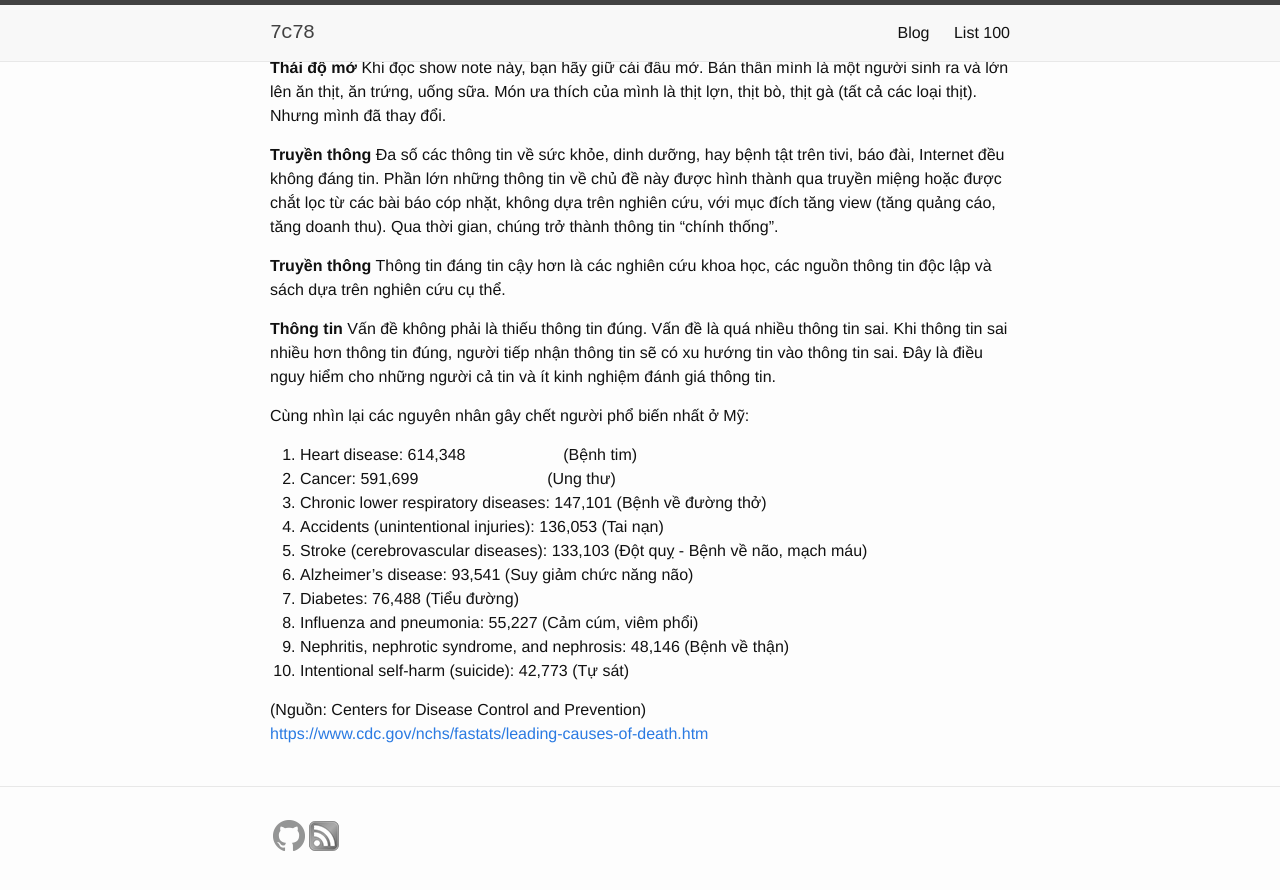
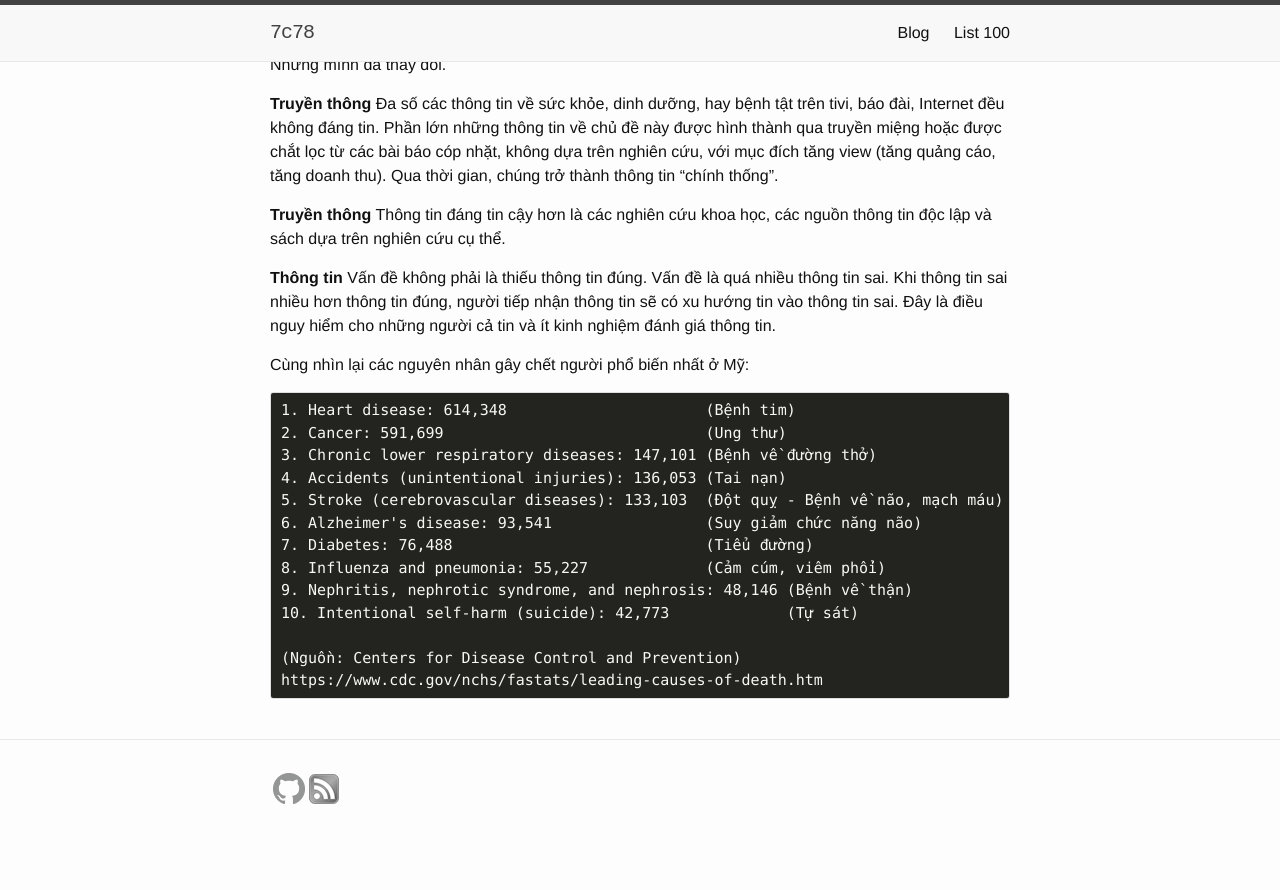
Before and after one commit to 7c78/7c78.github.io, a Jekyll site: the page built from _posts/2019-11-22-health.markdown, in a window 1280 px wide and 900 px high, scrolled down 759 px. Shown: the top 890 px of the window. Built offline with Jekyll 4.4.1, drawn with Linux system fonts in a browser that asks for light colours; our own code applies the rules of GitHub Pages for plain Markdown files; after the commit the page ends 1612 px from its top, so only the background shows below that.

```diff
--- a/_posts/2019-11-22-health.markdown
+++ b/_posts/2019-11-22-health.markdown
@@ -51,8 +49,9 @@ cả tin và ít kinh nghiệm đánh giá thông tin.
 
 Cùng nhìn lại các nguyên nhân gây chết người phổ biến nhất ở Mỹ:
 
-1. Heart disease: 614,348&nbsp;&nbsp;&nbsp;&nbsp;&nbsp;&nbsp;&nbsp;&nbsp;&nbsp;&nbsp;&nbsp;&nbsp;&nbsp;&nbsp;&nbsp;&nbsp;&nbsp;&nbsp;&nbsp;&nbsp;&nbsp;&nbsp;(Bệnh tim)
-2. Cancer: 591,699&nbsp;&nbsp;&nbsp;&nbsp;&nbsp;&nbsp;&nbsp;&nbsp;&nbsp;&nbsp;&nbsp;&nbsp;&nbsp;&nbsp;&nbsp;&nbsp;&nbsp;&nbsp;&nbsp;&nbsp;&nbsp;&nbsp;&nbsp;&nbsp;&nbsp;&nbsp;&nbsp;&nbsp;&nbsp;(Ung thư)
+<pre>
+1. Heart disease: 614,348                      (Bệnh tim)
+2. Cancer: 591,699                             (Ung thư)
 3. Chronic lower respiratory diseases: 147,101 (Bệnh về đường thở)
 4. Accidents (unintentional injuries): 136,053 (Tai nạn)
 5. Stroke (cerebrovascular diseases): 133,103  (Đột quỵ - Bệnh về não, mạch máu)
@@ -62,5 +61,6 @@ Cùng nhìn lại các nguyên nhân gây chết người phổ biến nhất
 9. Nephritis, nephrotic syndrome, and nephrosis: 48,146 (Bệnh về thận)
 10. Intentional self-harm (suicide): 42,773             (Tự sát)
 
-(Nguồn: Centers for Disease Control and Prevention)<br />
-[https://www.cdc.gov/nchs/fastats/leading-causes-of-death.htm](https://www.cdc.gov/nchs/fastats/leading-causes-of-death.htm)
+(Nguồn: Centers for Disease Control and Prevention)
+https://www.cdc.gov/nchs/fastats/leading-causes-of-death.htm
+</pre>
```
Also changed, not shown: other parts of _posts/2019-11-22-health.markdown (+0 -2 lines).
